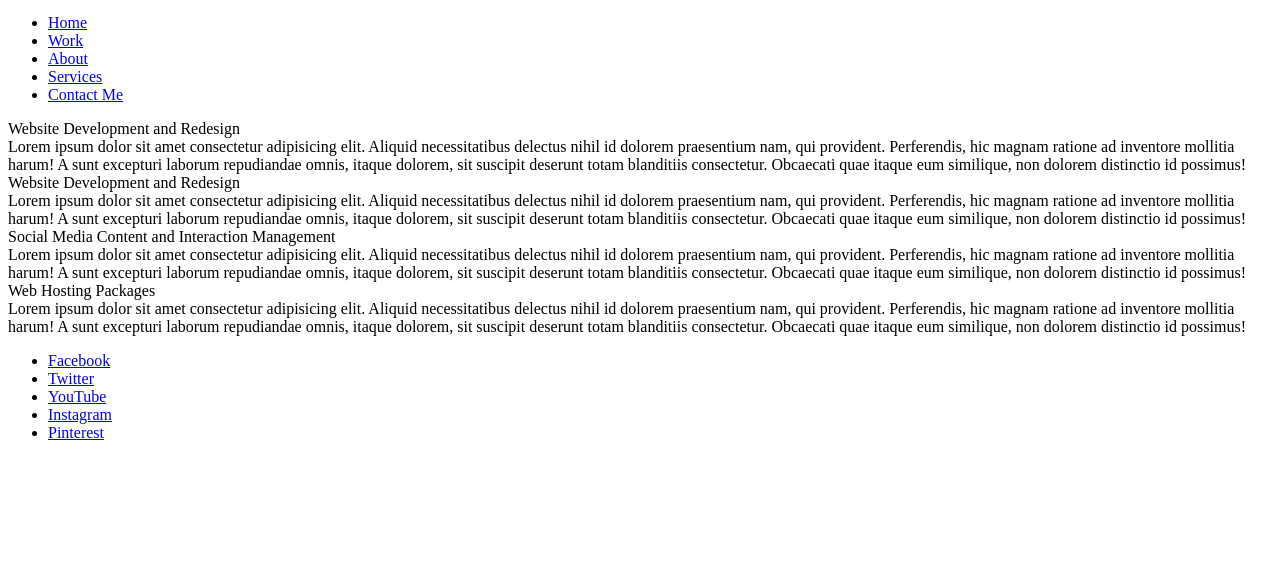
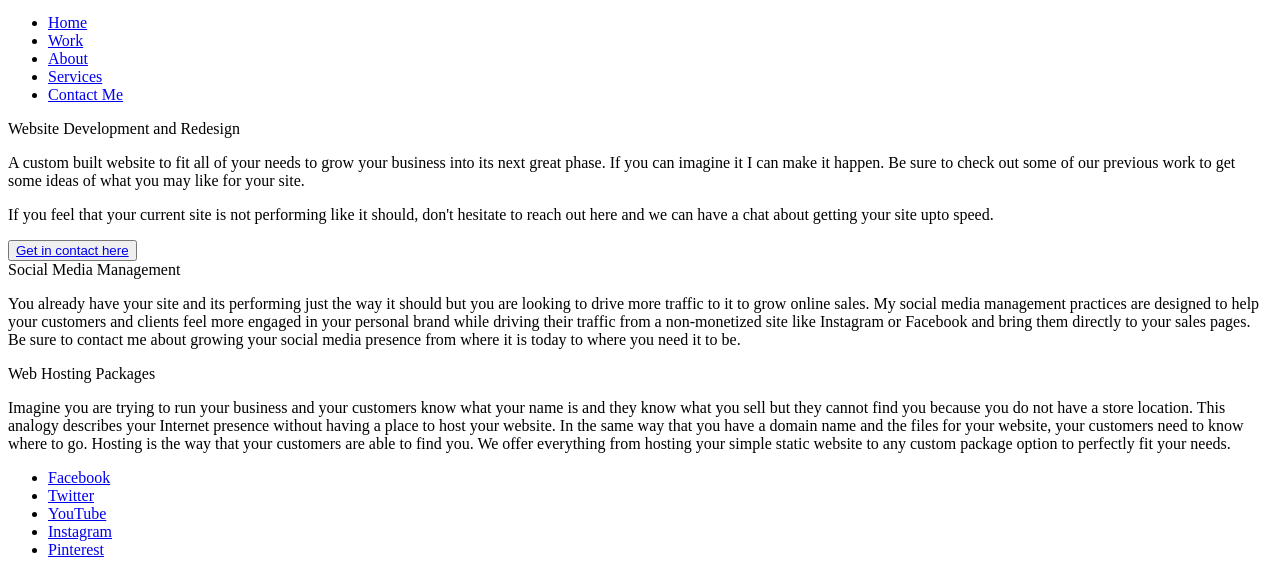
Before and after one commit to matthew-halligan/Portfolio, a PHP site: page /service-list.php in a window 1280 px wide. Shown: the part 350-925 px from the top of the page. Before the commit the page ends 790 px from the top, so only its background shows below. Run offline with PHP 8.4, Linux system fonts and the light colour scheme; some libraries are stand-ins or nearby versions.

Commit message:
Add files via upload

```diff
--- a/service-list.php
+++ b/service-list.php
@@ -10,29 +10,48 @@
                     </div>
                     <div class="service-description border-black">
 
-                        <div>Lorem ipsum dolor sit amet consectetur adipisicing elit. Aliquid necessitatibus delectus nihil id dolorem praesentium nam, qui provident. Perferendis, hic magnam ratione ad inventore mollitia harum! A sunt excepturi laborum repudiandae omnis, itaque dolorem, sit suscipit deserunt totam blanditiis consectetur. Obcaecati quae itaque eum similique, non dolorem distinctio id possimus!</div>
-                    </div>
-                </div>
+                        <div>
+                            <p>A custom built website to fit all of your needs to grow your business
+                            into its next great phase.  If you can imagine it I can make it happen.
+                            Be sure to check out some of our previous work to get some ideas of
+                            what you may like for your site.
+                            </p>
 
-                <div class="service-list-item-wrapper border-black">
-                    <div class="service-title border-black">
-                        Website Development and Redesign
-                    </div>
-                    <div class="service-description border-black">
+                            <p>If you feel that your current site is not performing like it
+                            should, don't hesitate to reach out here and we can have
+                            a chat about getting your site upto speed.
+                            </p>
 
-                        <div>Lorem ipsum dolor sit amet consectetur adipisicing elit. Aliquid necessitatibus delectus nihil id dolorem praesentium nam, qui provident. Perferendis, hic magnam ratione ad inventore mollitia harum! A sunt excepturi laborum repudiandae omnis, itaque dolorem, sit suscipit deserunt totam blanditiis consectetur. Obcaecati quae itaque eum similique, non dolorem distinctio id possimus!</div>
+                            <button><a href="contact.php">Get in contact here</a></button>
+                        </div>
                     </div>
                 </div>
 
 
+
+
                 <div class="service-list-item-wrapper border-black">
                     <div class="service-title border-black">
-                        Social Media Content and Interaction Management
+                        Social Media Management
                     </div>
                     <div class="service-description border-black">
 
-                        <div>Lorem ipsum dolor sit amet consectetur adipisicing elit. Aliquid necessitatibus delectus nihil id dolorem praesentium nam, qui provident. Perferendis, hic magnam ratione ad inventore mollitia harum! A sunt excepturi laborum repudiandae omnis, itaque dolorem, sit suscipit deserunt totam blanditiis consectetur. Obcaecati quae itaque eum similique, non dolorem distinctio id possimus!</div>
+                        <p>
+                            You already have your site and its performing just the way it should
+                            but you are looking to drive more traffic to it to grow online sales.
+
+                            My social media management practices are designed to help your customers and
+                            clients feel more engaged in your personal brand while driving their traffic
+                            from a non-monetized site like Instagram or Facebook and bring them directly to
+                            your sales pages.
+
+                            Be sure to contact me about growing your social media presence
+                            from where it is today to where you need it to be.
+
+                        </p>
+
                     </div>
+
                 </div>
 
                 <div class="service-list-item-wrapper border-black">
@@ -40,7 +59,23 @@
                         Web Hosting Packages
                     </div>
                     <div class="service-description border-black">
-                        <div>Lorem ipsum dolor sit amet consectetur adipisicing elit. Aliquid necessitatibus delectus nihil id dolorem praesentium nam, qui provident. Perferendis, hic magnam ratione ad inventore mollitia harum! A sunt excepturi laborum repudiandae omnis, itaque dolorem, sit suscipit deserunt totam blanditiis consectetur. Obcaecati quae itaque eum similique, non dolorem distinctio id possimus!</div>
+
+                        <p>
+                            Imagine you are trying to run your business and your customers
+                            know what your name is and they know what you sell but they cannot
+                            find you because you do not have a store location.
+
+                            This analogy describes your Internet presence without having a place to
+                            host your website. In the same way that you have a domain name and the files for
+                            your website, your customers need to know where to go.  Hosting is the way that your
+                            customers are able to find you.
+
+                            We offer everything from hosting your simple static website to any custom package option
+                            to perfectly fit your needs.
+
+
+                        </p>
+
                     </div>
                 </div>
             </div>
```
